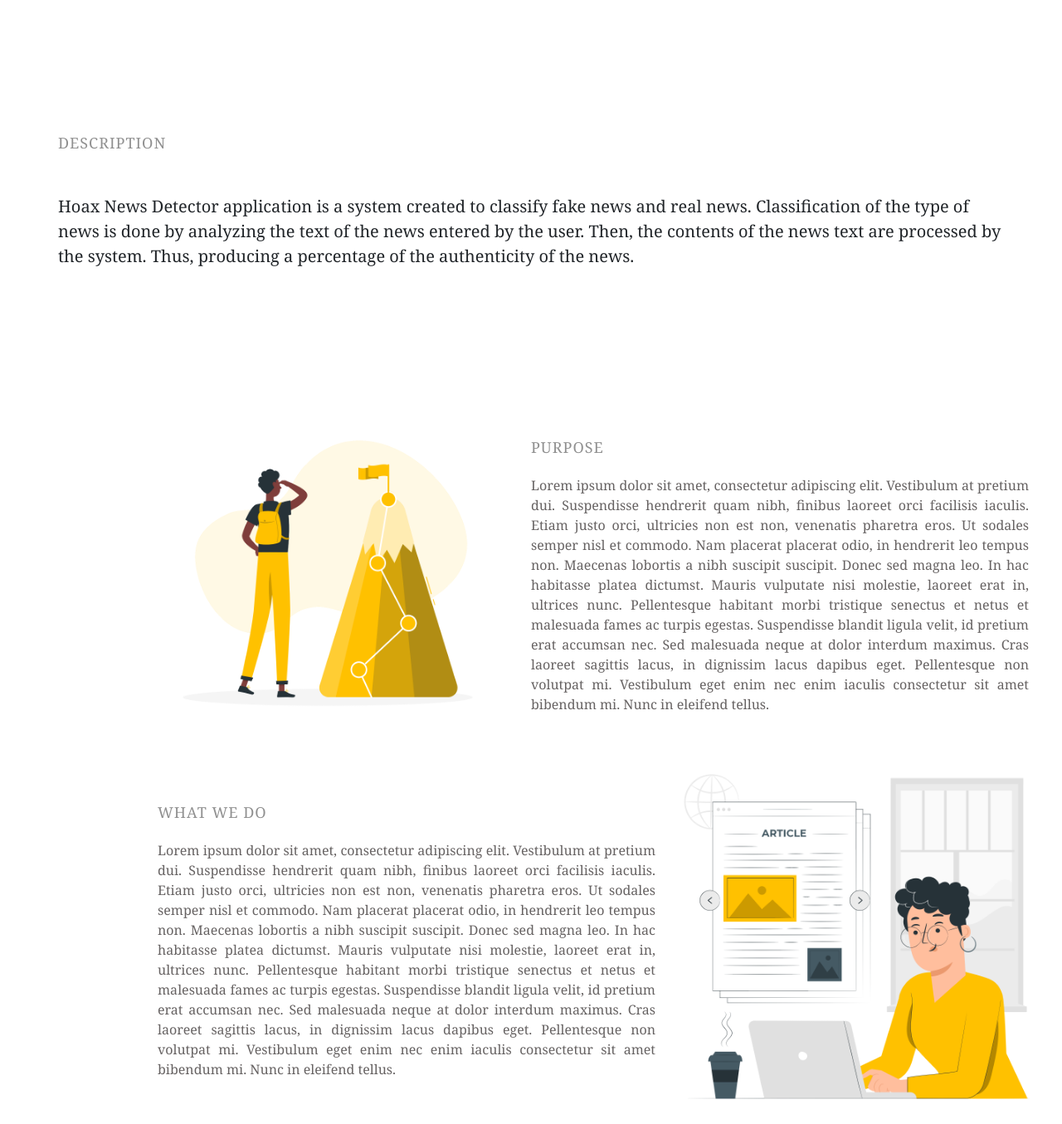
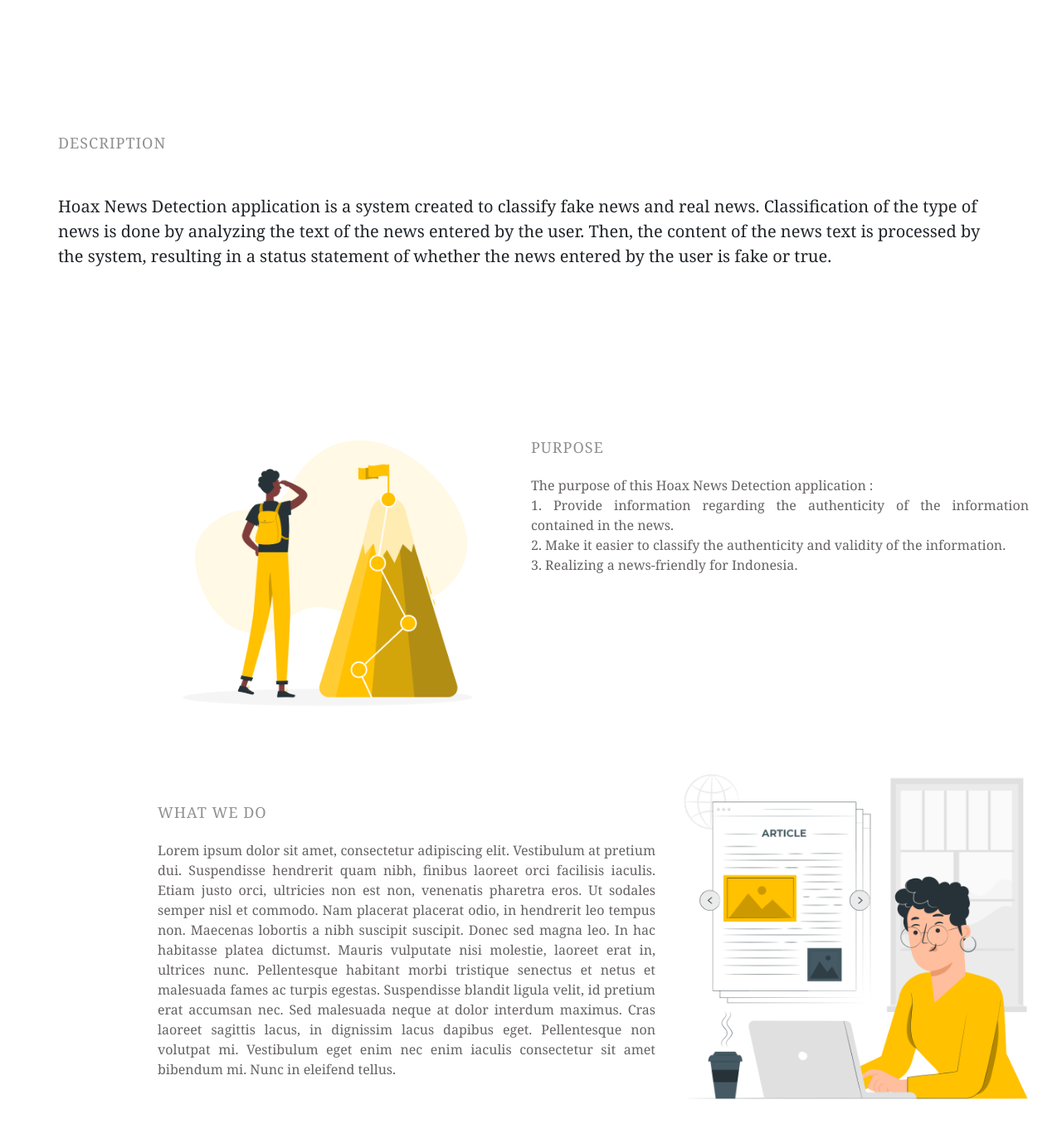
Before and after one commit to Proyek-2-Pengolahan-Data-Saintifik/de-hok, a Flask app: page /aboutUs in a window 1280 px wide. Shown: the part 677-2032 px from the top of the page at 83% size. Run offline with Flask 2, Linux system fonts and the light colour scheme; some libraries are stand-ins or nearby versions.

Commit message:
add Purpose

```diff
--- a/templates/aboutUs.html
+++ b/templates/aboutUs.html
@@ -77,9 +77,7 @@
                        <h4 class="my-5 pt-3" data-aos="fade-up" data-aos-delay="100">Description</h4>
                        <p>
                        <h5 data-aos="fade-up" data-aos-delay="300">
-                        Hoax News Detector application is a system created to classify fake news and real news.
-                        Classification of the type of news is done by analyzing the text of the news entered by the user.
-                        Then, the contents of the news text are processed by the system. Thus, producing a percentage of the authenticity of the news.
+                        Hoax News Detection application is a system created to classify fake news and real news. Classification of the type of news is done by analyzing the text of the news entered by the user. Then, the content of the news text is processed by the system, resulting in a status statement of whether the news entered by the user is fake or true.
                        </h5>
                        </p>
              </div>
@@ -90,14 +88,12 @@
     <div id="purpose">
         <img src="{{ url_for('static', filename='images/purpose.png') }}" id="purpose-img" alt="project image" data-aos="fade-right">
         <div id="purpose-details">
-            <h4 data-aos="fade-up" data-aos-delay="100">purpose</h4>
+            <h4 data-aos="fade-up" data-aos-delay="100">Purpose</h4>
             <p data-aos="fade-up" data-aos-delay="300">
-                Lorem ipsum dolor sit amet, consectetur adipiscing elit. Vestibulum at pretium dui. Suspendisse hendrerit quam nibh, finibus laoreet orci facilisis
-                iaculis. Etiam justo orci, ultricies non est non, venenatis pharetra eros. Ut sodales semper nisl et commodo. Nam placerat placerat odio, in
-                hendrerit leo tempus non. Maecenas lobortis a nibh suscipit suscipit. Donec sed magna leo. In hac habitasse platea dictumst. Mauris vulputate nisi
-                molestie, laoreet erat in, ultrices nunc. Pellentesque habitant morbi tristique senectus et netus et malesuada fames ac turpis egestas. Suspendisse
-                blandit ligula velit, id pretium erat accumsan nec. Sed malesuada neque at dolor interdum maximus. Cras laoreet sagittis lacus, in dignissim lacus
-                dapibus eget. Pellentesque non volutpat mi. Vestibulum eget enim nec enim iaculis consectetur sit amet bibendum mi. Nunc in eleifend tellus.
+               The purpose of this Hoax News Detection application :
+                <br>1. Provide information regarding the authenticity of the information contained in the news.
+                <br>2. Make it easier to classify the authenticity and validity of the information.
+                <br>3. Realizing a news-friendly for Indonesia.
             </p>
         </div>
     </div>
```
